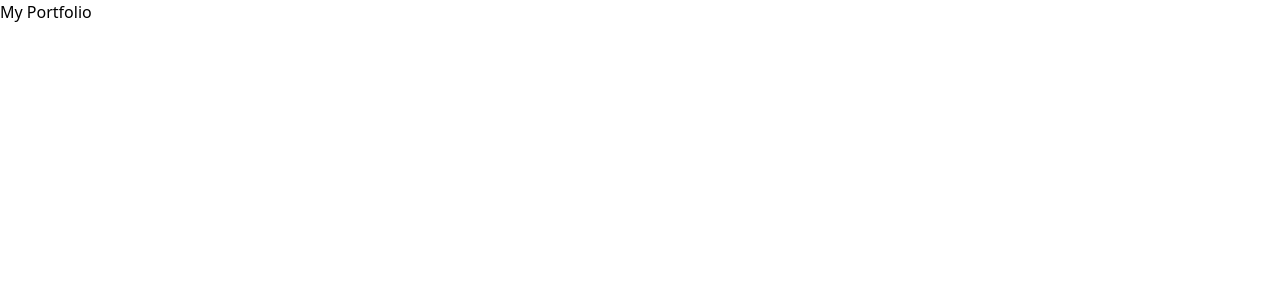
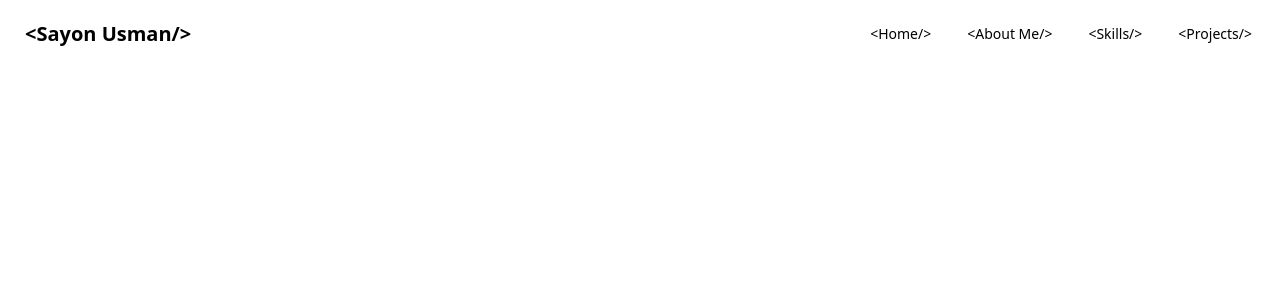
Before and after one commit to sayonUsman/My-Portfolio, a React (Vite) app: page / in a window 1280 px wide. Shown: the top 300 px of the page. Built offline with nearby package versions, Linux system fonts and the light colour scheme.

Commit message:
Added navbar

```diff
--- a/package.json
+++ b/package.json
@@ -15,6 +15,7 @@
     "react": "^18.2.0",
     "react-dom": "^18.2.0",
     "react-router-dom": "^6.14.0",
+    "react-router-hash-link": "^2.4.3",
     "sort-by": "^1.2.0"
   },
   "devDependencies": {
--- /dev/null
+++ b/src/layout/Main.jsx
@@ -0,0 +1,13 @@
+import { Outlet } from "react-router-dom";
+import Navbar from "../pages/Shared/Navbar/Navbar";
+
+const Main = () => {
+  return (
+    <div className="container mx-auto">
+      <Navbar></Navbar>
+      <Outlet></Outlet>
+    </div>
+  );
+};
+
+export default Main;
--- a/src/main.jsx
+++ b/src/main.jsx
@@ -1,9 +1,11 @@
 import React from "react";
 import ReactDOM from "react-dom/client";
 import "./index.css";
+import { RouterProvider } from "react-router";
+import router from "./routes/Routes";
 
 ReactDOM.createRoot(document.getElementById("root")).render(
   <React.StrictMode>
-    <>My Portfolio</>
+    <RouterProvider router={router} />
   </React.StrictMode>
 );
--- /dev/null
+++ b/src/pages/Shared/Navbar/Navbar.jsx
@@ -0,0 +1,73 @@
+import { HashLink as NavLink } from "react-router-hash-link";
+
+const Navbar = () => {
+  const navbarContent = (
+    <>
+      <li>
+        <NavLink to="#" className="mb-1 lg:mb-0 lg:mr-1 link link-hover">
+          &lt;Home&#47;&gt;
+        </NavLink>
+      </li>
+
+      <li>
+        <NavLink to="#about" className="mb-1 lg:mb-0 lg:mr-1 link link-hover">
+          &lt;About Me&#47;&gt;
+        </NavLink>
+      </li>
+
+      <li>
+        <NavLink to="#skills" className="mb-1 lg:mb-0 lg:mr-1 link link-hover">
+          &lt;Skills&#47;&gt;
+        </NavLink>
+      </li>
+
+      <li>
+        <NavLink to="#projects" className="link link-hover">
+          &lt;Projects&#47;&gt;
+        </NavLink>
+      </li>
+    </>
+  );
+
+  return (
+    <div className="container bg-white navbar fixed z-10">
+      <div className="navbar-start">
+        <div className="dropdown">
+          <label tabIndex={0} className="btn btn-ghost lg:hidden">
+            <svg
+              xmlns="http://www.w3.org/2000/svg"
+              className="h-5 w-5"
+              fill="none"
+              viewBox="0 0 24 24"
+              stroke="currentColor"
+            >
+              <path
+                strokeLinecap="round"
+                strokeLinejoin="round"
+                strokeWidth="2"
+                d="M4 6h16M4 12h8m-8 6h16"
+              />
+            </svg>
+          </label>
+
+          <ul
+            tabIndex={0}
+            className="menu menu-sm dropdown-content mt-3 z-[1] p-2 shadow bg-white rounded w-52"
+          >
+            {navbarContent}
+          </ul>
+        </div>
+
+        <a className="btn btn-ghost normal-case text-xl">
+          &lt;Sayon Usman&#47;&gt;
+        </a>
+      </div>
+
+      <div className="navbar-end hidden lg:flex">
+        <ul className="menu menu-horizontal px-1">{navbarContent}</ul>
+      </div>
+    </div>
+  );
+};
+
+export default Navbar;
--- /dev/null
+++ b/src/routes/Routes.jsx
@@ -0,0 +1,11 @@
+import { createBrowserRouter } from "react-router-dom";
+import Main from "../layout/Main";
+
+const router = createBrowserRouter([
+  {
+    path: "/",
+    element: <Main></Main>,
+  },
+]);
+
+export default router;
```
Also changed, not shown: 1 other file (tests, documents, lock files or other folders).
